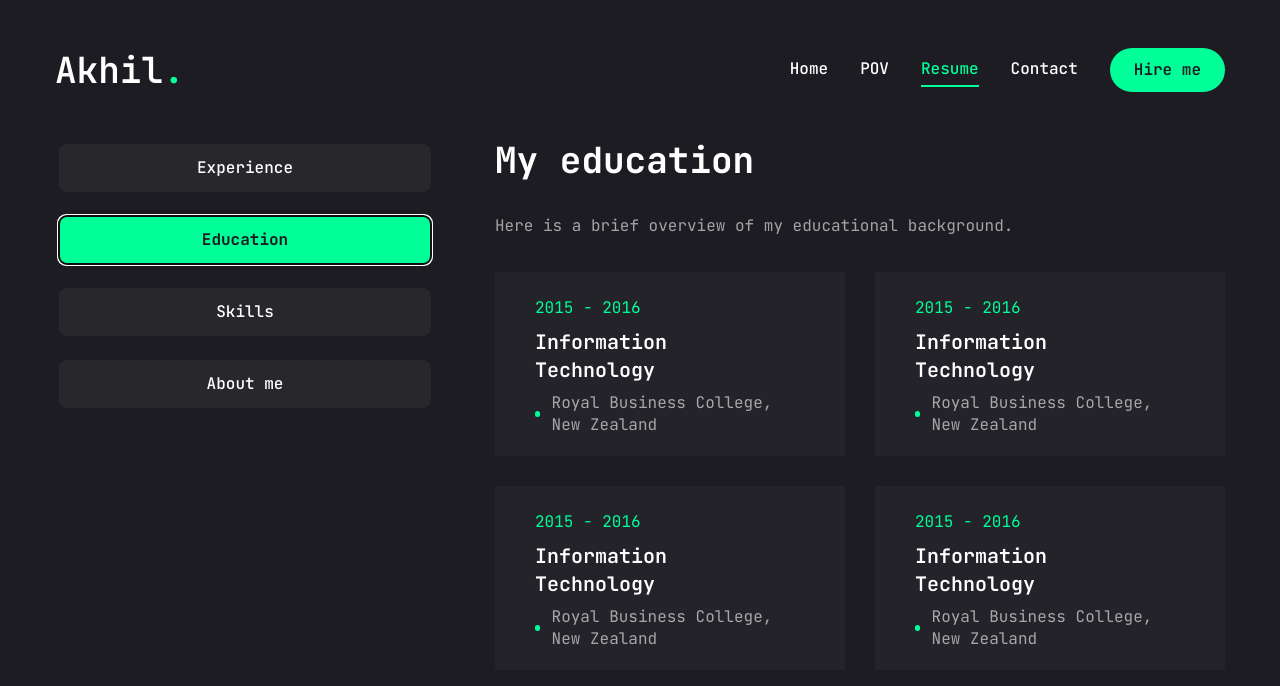
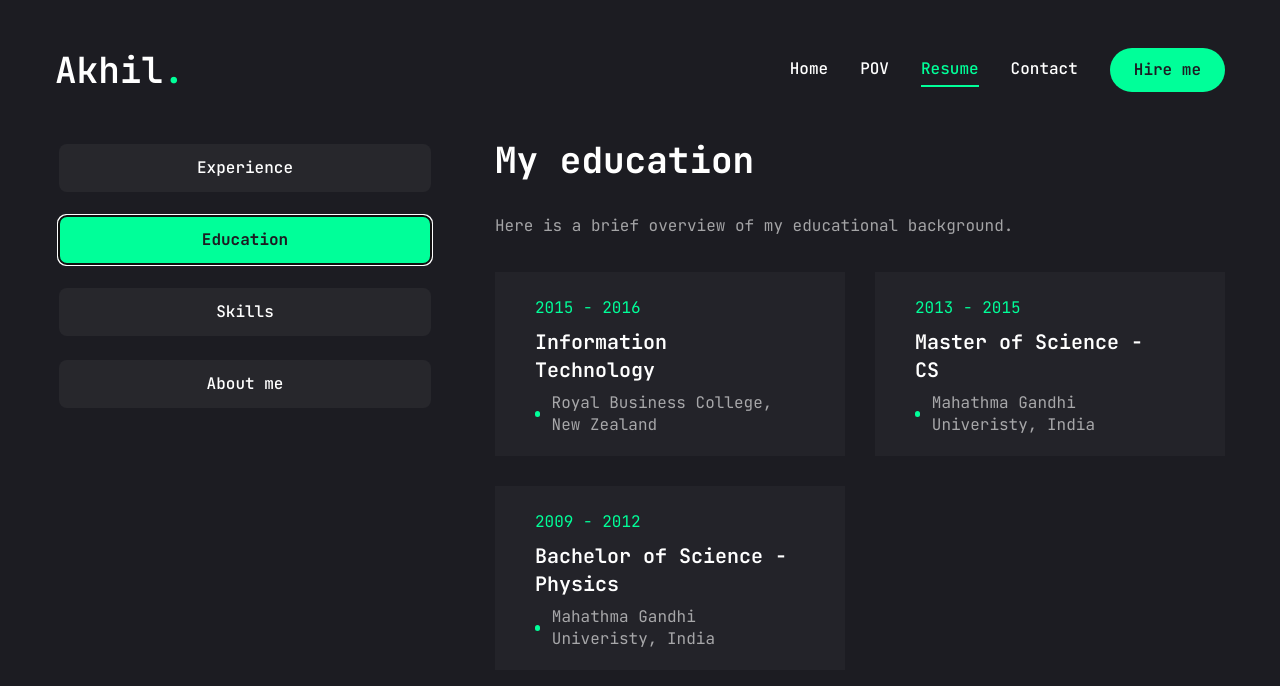
Before and after one commit to Aki0782/akhil-portfolio, a Next.js app: page /resume in a window 1280 px wide. Both pictures are taken after a click on the tab "Education". Shown: the top 686 px of the page. Built offline with nearby package versions, Linux system fonts and the light colour scheme.

Commit message:
update Education View

```diff
--- a/src/components/ResumePage/Education.tsx
+++ b/src/components/ResumePage/Education.tsx
@@ -12,19 +12,14 @@ const education = {
       duration: "2015 - 2016"
     },
     {
-      institution: "Royal Business College, New Zealand",
-      degree: "Information Technology",
-      duration: "2015 - 2016"
+      institution: "Mahathma Gandhi Univeristy, India",
+      degree: "Master of Science - CS",
+      duration: "2013 - 2015"
     },
     {
-      institution: "Royal Business College, New Zealand",
-      degree: "Information Technology",
-      duration: "2015 - 2016"
-    },
-    {
-      institution: "Royal Business College, New Zealand",
-      degree: "Information Technology",
-      duration: "2015 - 2016"
+      institution: "Mahathma Gandhi Univeristy, India",
+      degree: "Bachelor of Science - Physics",
+      duration: "2009 - 2012"
     }
   ]
 };
```
